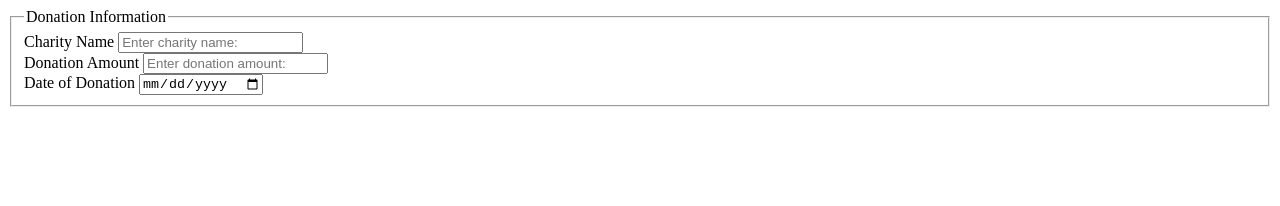
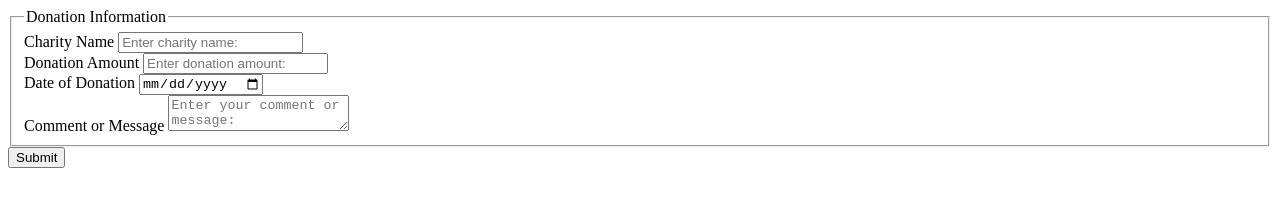
Before and after one commit to tjohnson-rrc/community-support-tracker, a website: page donation-tracker/index.html in a window 1280 px wide. Drawn offline with Linux system fonts and the light colour scheme.

Commit message:
Added donation comment and form submit button in the form.

```diff
--- a/donation-tracker/index.html
+++ b/donation-tracker/index.html
@@ -31,7 +31,16 @@
                     <input type="date" name="donationDate" id="field_donation-date"/>
                 </div>
 
+                <div class="input-container">
+                    <label for="field_donor-comment">Comment or Message</label>
+                    <textarea name="donorComment" id="field_donor-comment"
+                                placeholder="Enter your comment or message:"></textarea>
+                </div>
             </fieldset>
+
+            <div class="button">
+                <input type="submit" value="Submit"/>
+            </div>
 
         </form>
     </main>
```
